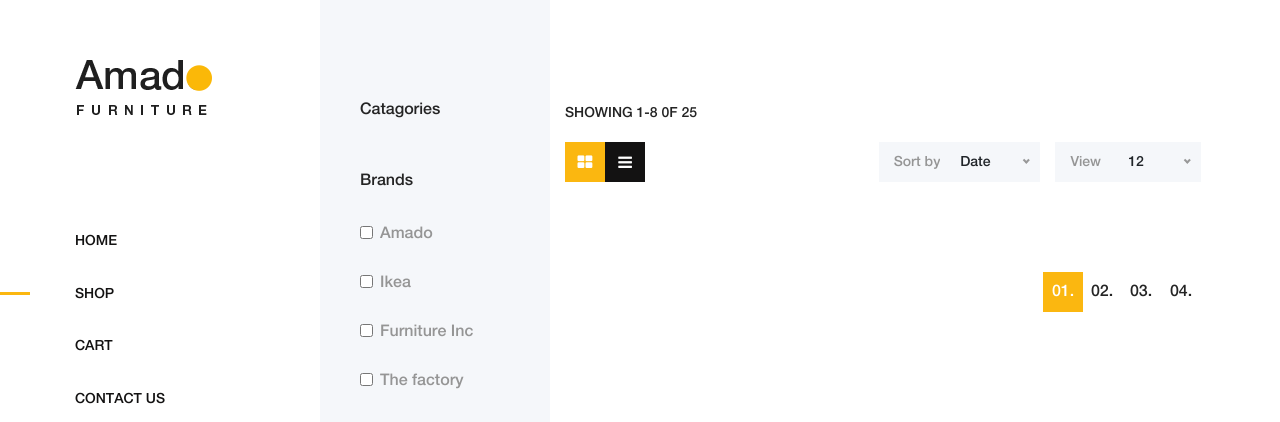
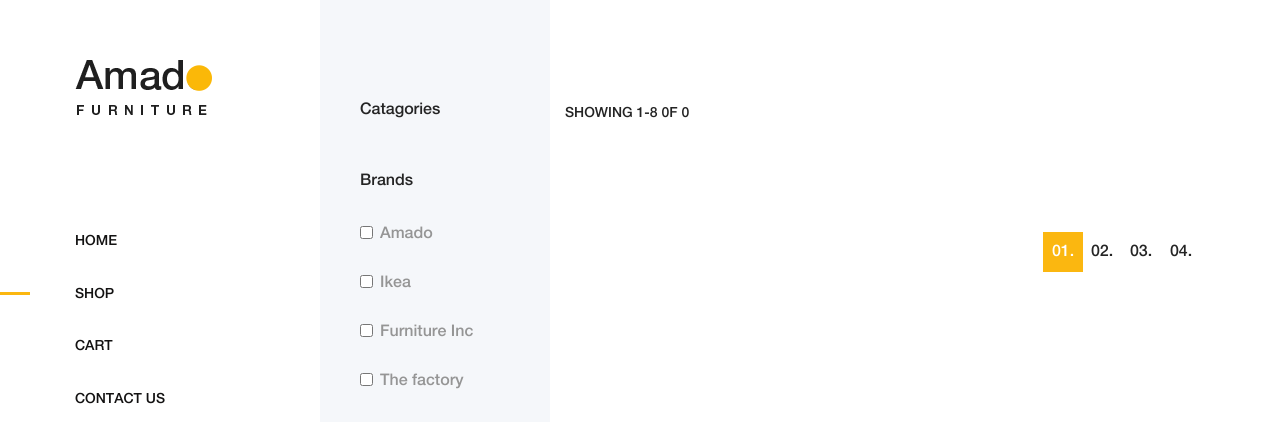
Before and after one commit to dselva-2005/goodluckFlorist, a Django app: page /shop/ in a window 1280 px wide. Shown: the top 422 px of the page. Run offline with Django 5.2, Linux system fonts and the light colour scheme; data that the repository does not hold is empty; some libraries are stand-ins or nearby versions.

```diff
--- a/shop/templates/shop/product/list.html
+++ b/shop/templates/shop/product/list.html
@@ -156,35 +156,7 @@
                     <div class="product-topbar d-xl-flex align-items-end justify-content-between">
                         <!-- Total Products -->
                         <div class="total-products">
-                            <p>Showing 1-8 0f 25</p>
-                            <div class="view d-flex">
-                                <a href="#"><i class="fa fa-th-large" aria-hidden="true"></i></a>
-                                <a href="#"><i class="fa fa-bars" aria-hidden="true"></i></a>
-                            </div>
-                        </div>
-                        <!-- Sorting -->
-                        <div class="product-sorting d-flex">
-                            <div class="sort-by-date d-flex align-items-center mr-15">
-                                <p>Sort by</p>
-                                <form action="#" method="get">
-                                    <select name="select" id="sortBydate">
-                                        <option value="value">Date</option>
-                                        <option value="value">Newest</option>
-                                        <option value="value">Popular</option>
-                                    </select>
-                                </form>
-                            </div>
-                            <div class="view-product d-flex align-items-center">
-                                <p>View</p>
-                                <form action="#" method="get">
-                                    <select name="select" id="viewProduct">
-                                        <option value="value">12</option>
-                                        <option value="value">24</option>
-                                        <option value="value">48</option>
-                                        <option value="value">96</option>
-                                    </select>
-                                </form>
-                            </div>
+                            <p>Showing 1-8 0f {{ total_product_count }}</p>
                         </div>
                     </div>
                 </div>
--- a/shop/views.py
+++ b/shop/views.py
@@ -16,6 +16,7 @@ def product_list(request,category_slug=None):
                             {'category': category,
                             'categories': categories,
                             'products': products,
+                            'total_product_count': len(products),
                             'cart_product_form': cart_product_form})
 
 def product_detail(request, id, slug):
```
